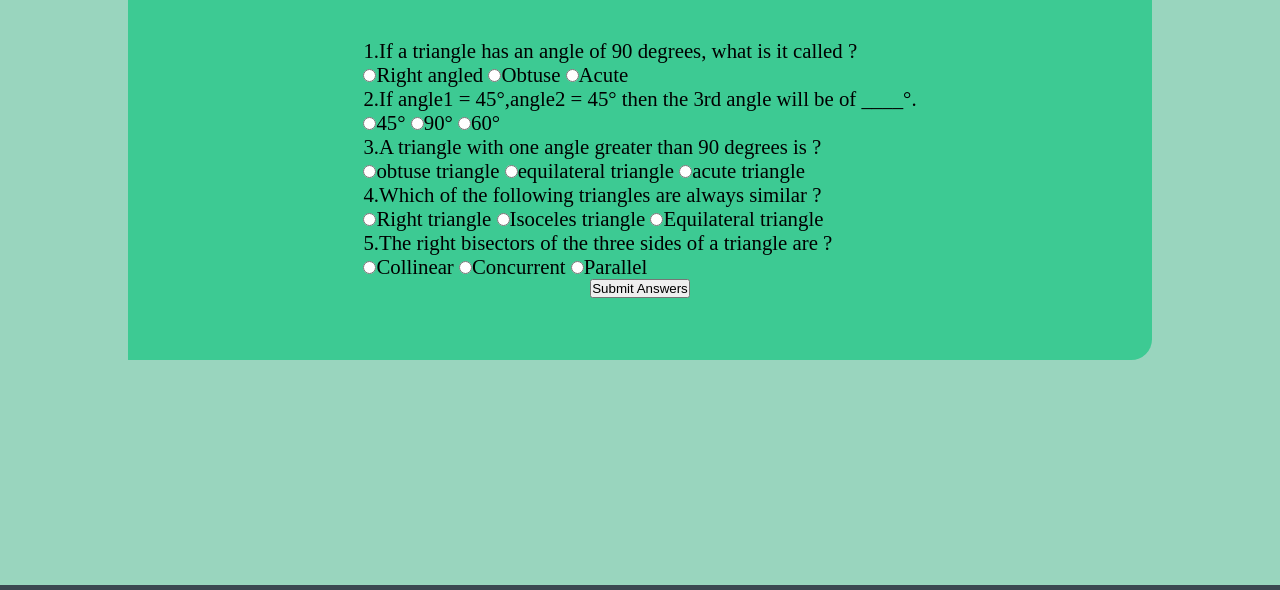
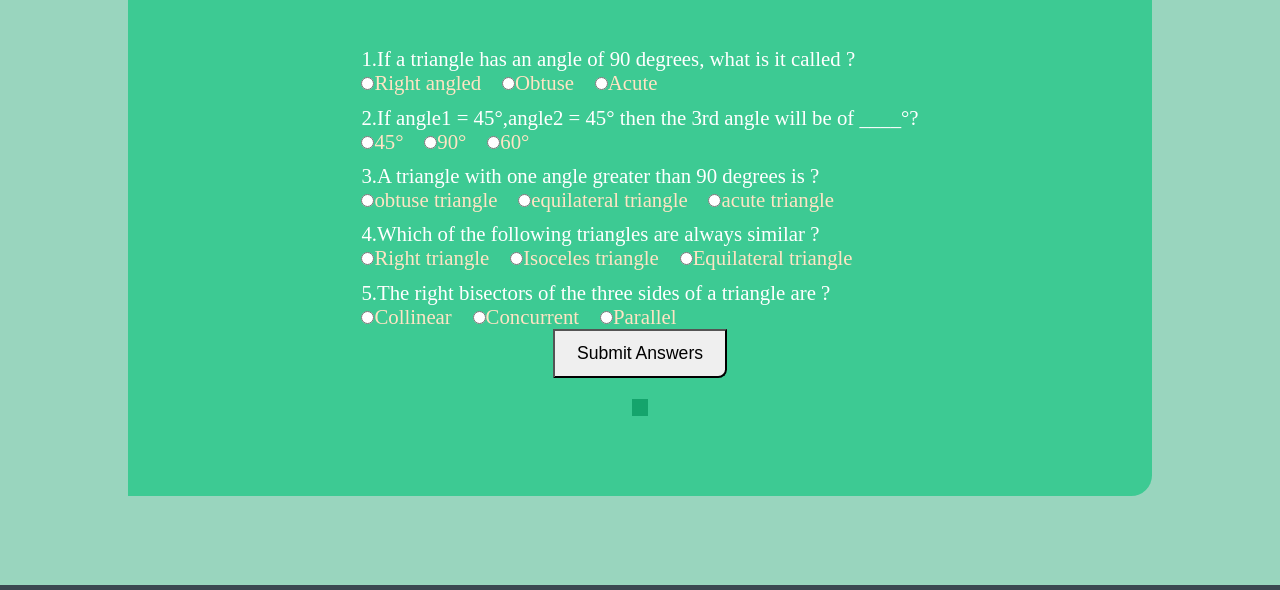
Before and after one commit to prathamesh-dukare/Fun-With-Triangles, a plain HTML site: page quiz.html in a window 1280 px wide. Shown: the part 170-760 px from the top of the page. Drawn offline with Linux system fonts and the light colour scheme.

Commit message:
Update : Quiz Style

```diff
--- a/css/style.css
+++ b/css/style.css
@@ -14,7 +14,6 @@ body {
 }
 
 /* main styles */
-
 /* Nav-Section */
 nav {
     display: flex;
@@ -60,13 +59,78 @@ section {
     width: 80%;
     height: 60vh;
     margin: 0 auto;
+    color: white;
     background-color: rgb(61, 162, 202);
     font-size: 1.3rem;
     border-top-right-radius: 0.3em;
     border-top-left-radius: 0.3em;
     border-bottom-right-radius: 1em;
 }
-
+input {
+    margin-bottom: 1em;
+    background-color: aliceblue;
+    padding: 0.2em 0.5em;
+    border-bottom-right-radius: 0.4em;
+    width: 22%;
+    height: 5%;
+}
+.question{
+    margin-top: 0.5em;
+}
+.options{
+    Display: flex;
+    color: bisque;
+    align-items: center;
+    justify-content: flex-start;
+}
+.options label{
+    margin-right: 1em;
+}
+#quiz-section input{
+    margin-bottom: 0;
+    background-color: blue;
+    height:unset;
+    width: unset;
+}
+button{
+    width: 17%;
+    height: 10%;
+    padding: 0;
+    font-size: 1.1rem;
+    border-bottom-right-radius: 0.5em;
+}
+#quiz-section button{
+    width: 17%;
+    height: 8%;
+    padding: 0;
+    font-size: 1.1rem;
+    border-bottom-right-radius: 0.5em;
+}
+button:hover{
+    background-color: #7ac6e0;
+}
+.hypo-section button:hover{
+    background-color: #daf289;
+}
+#output-Div{
+    background-color: #56b0db;
+    margin: 1em auto;
+    color: currentcolor;
+    border: none;
+    padding: 0.4em;
+}
+.hypo-section #output-Div{
+    background-color: #bed76b;
+}
+.area-section #output-Div{
+    background-color: #ac47e5;
+}
+#quiz-section button:hover{
+    background-color: #7aefc2;
+}
+#quiz-section #output-Div{
+    background-color: #15a46c;
+}
 /* ..............  */
 /* Page Colors */
 #quiz-body {
@@ -74,7 +138,19 @@ section {
 }
 
 #quiz-section {
+    display: flex;
+    flex-direction: column;
+    justify-content: center;
+    align-items: center;
+    width: 80%;
+    height: 77vh;
+    margin: 0 auto;
+    color: white;
     background-color: rgb(61 202 147);
+    font-size: 1.3rem;
+    border-top-right-radius: 0.3em;
+    border-top-left-radius: 0.3em;
+    border-bottom-right-radius: 1em;
 }
 
 #hypo-body {
@@ -83,6 +159,7 @@ section {
 
 .hypo-section {
     background-color: rgb(178 213 58);
+    color: #19162a;
 }
 
 #area-body {
@@ -94,9 +171,6 @@ section {
 }
 
 /* .................. */
-#output-Div {
-    background-color: blue;
-}
 
 footer {
     display: flex;
--- a/quiz.html
+++ b/quiz.html
@@ -28,34 +28,34 @@
 				<small>[ 1 Point Per Correct Answer ]</small>
 			</div>
 			<form id="quiz-form">
-				<p>1.If a triangle has an angle of 90 degrees, what is it called ?</p>
-				<div>
+				<p class="question">1.If a triangle has an angle of 90 degrees, what is it called ?</p>
+				<div class="options">
 					<label><input type="radio" name="question1" value="Right angled">Right angled</label><!-- -->
 					<label><input type="radio" name="question1" value="obtuse">Obtuse</label>
 					<label><input type="radio" name="question1" value="Acute">Acute</label>
 				</div>
-				<p>2.If angle1 = 45°,angle2 = 45° then the 3rd angle will be of ____°.</p>
-				<div>
+				<p class="question">2.If angle1 = 45°,angle2 = 45° then the 3rd angle will be of ____°?</p>
+				<div class="options">
 					<label><input type="radio" name="question2" value="45°">45°</label>
 					<label><input type="radio" name="question2" value="90°">90°</label><!-- -->
 					<label><input type="radio" name="question2" value="60°">60°</label>
 				</div>
-				<p>3.A triangle with one angle greater than 90 degrees is ?</p>
-				<div>
+				<p class="question">3.A triangle with one angle greater than 90 degrees is ?</p>
+				<div class="options">
 					<label><input type="radio" name="question3" value="obtuse triangle">obtuse triangle</label><!-- -->
 					<label><input type="radio" name="question3" value="equilateral triangle">equilateral
 						triangle</label>
 					<label><input type="radio" name="question3" value="acute triangle">acute triangle</label>
 				</div>
-				<p>4.Which of the following triangles are always similar ?</p>
-				<div>
+				<p class="question">4.Which of the following triangles are always similar ?</p>
+				<div class="options">
 					<label><input type="radio" name="question4" value="Right triangle">Right triangle</label>
 					<label><input type="radio" name="question4" value="Isoceles triangle">Isoceles triangle</label>
 					<label><input type="radio" name="question4" value="Equilateral triangle">Equilateral
 						triangle</label><!-- -->
 				</div>
-				<p>5.The right bisectors of the three sides of a triangle are ?</p>
-				<div>
+				<p class="question">5.The right bisectors of the three sides of a triangle are ?</p>
+				<div class="options">
 					<label><input type="radio" name="question5" value="Collinear">Collinear</label>
 					<label><input type="radio" name="question5" value="Concurrent">Concurrent</label><!-- -->
 					<label><input type="radio" name="question5" value="Parallel">Parallel</label>
```
